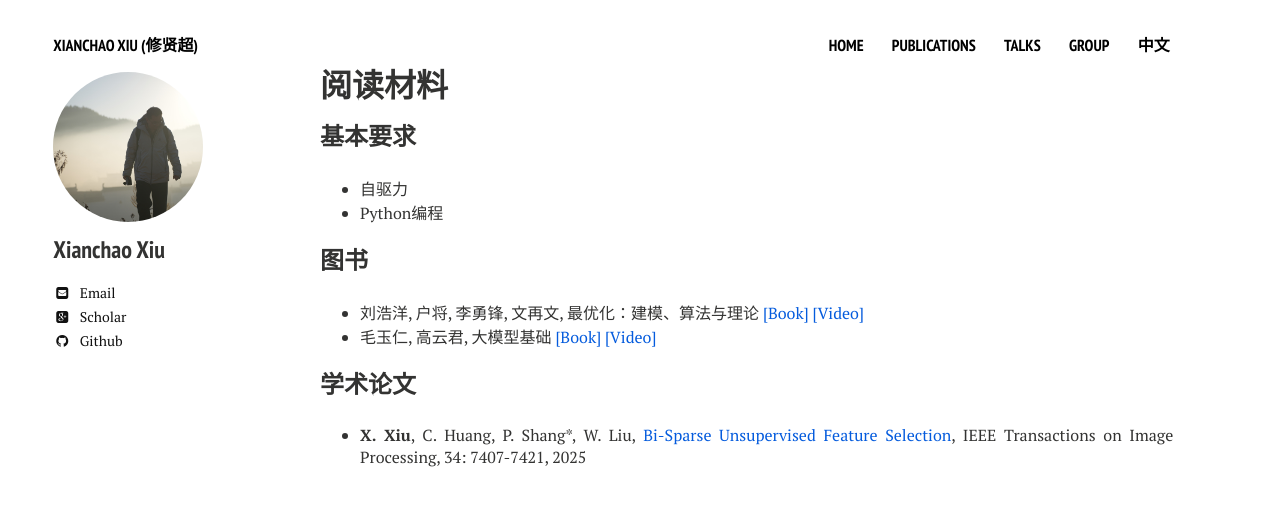
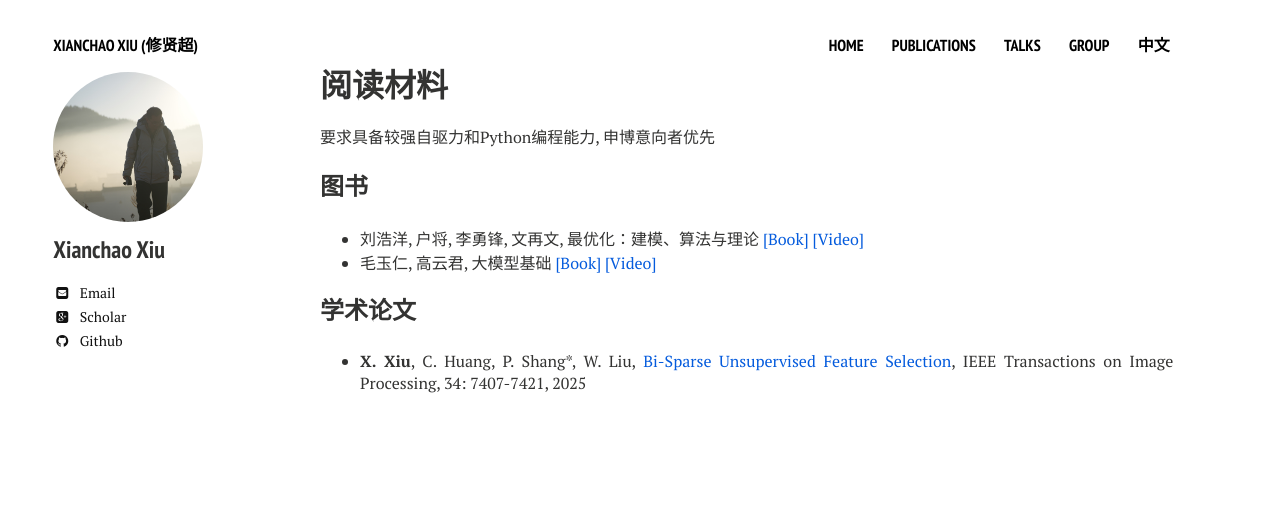
Before and after one commit to xianchaoxiu/xianchaoxiu.github.io, a Jekyll site: the page built from chinese/reading/index.md, in a window 1280 px wide. Shown: the top 506 px of the page. Built offline with Jekyll 4.4.1, drawn with Linux system fonts in a browser that asks for light colours; nearby versions of some CDN libraries.

Commit message:
Update index.md

```diff
--- a/chinese/reading/index.md
+++ b/chinese/reading/index.md
@@ -7,9 +7,7 @@ comments: false
 share: false
 ---
 
-### 基本要求
-* 自驱力 <br>
-* Python编程 <br>
+要求具备较强自驱力和Python编程能力, 申博意向者优先
 
 ### 图书
 * 刘浩洋, 户将, 李勇锋, 文再文, 最优化：建模、算法与理论 <a href="http://faculty.bicmr.pku.edu.cn/~wenzw/optbook.html" class="textlink" target="_blank">[Book]</a> <a href="https://www.bilibili.com/video/BV1xH4y1y7qy/" class="textlink" target="_blank">[Video]</a> <br>
```
